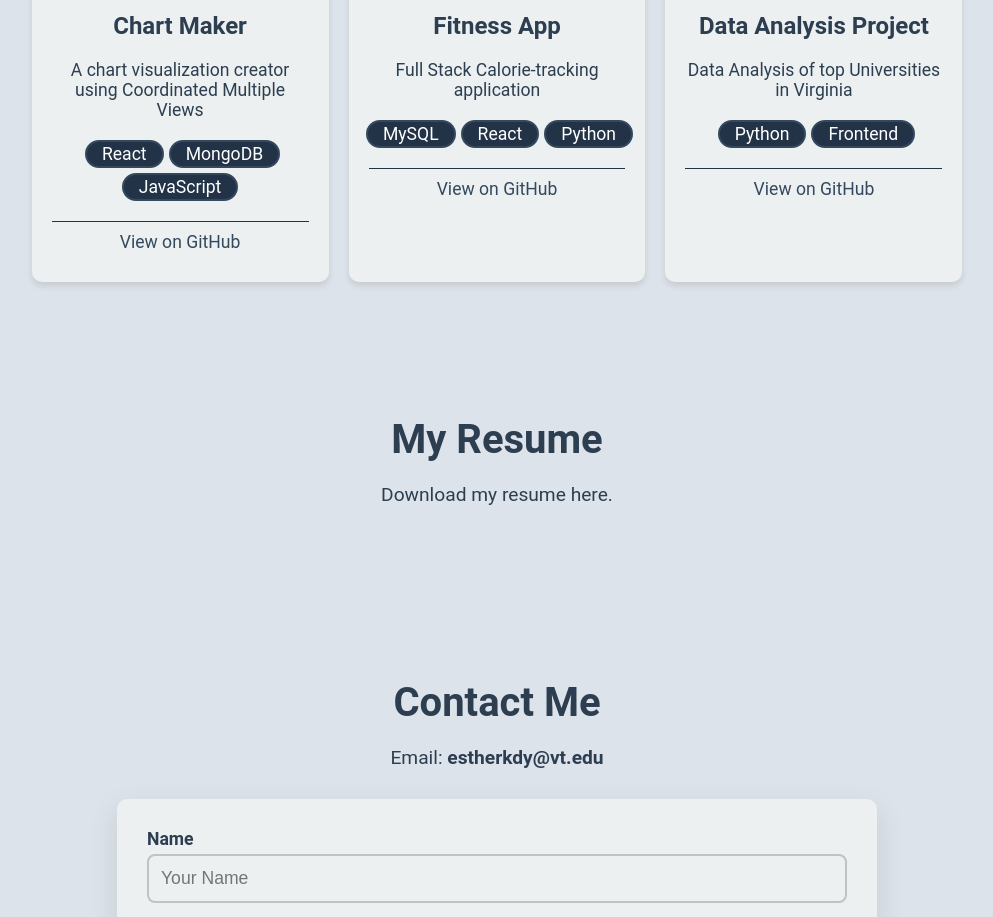
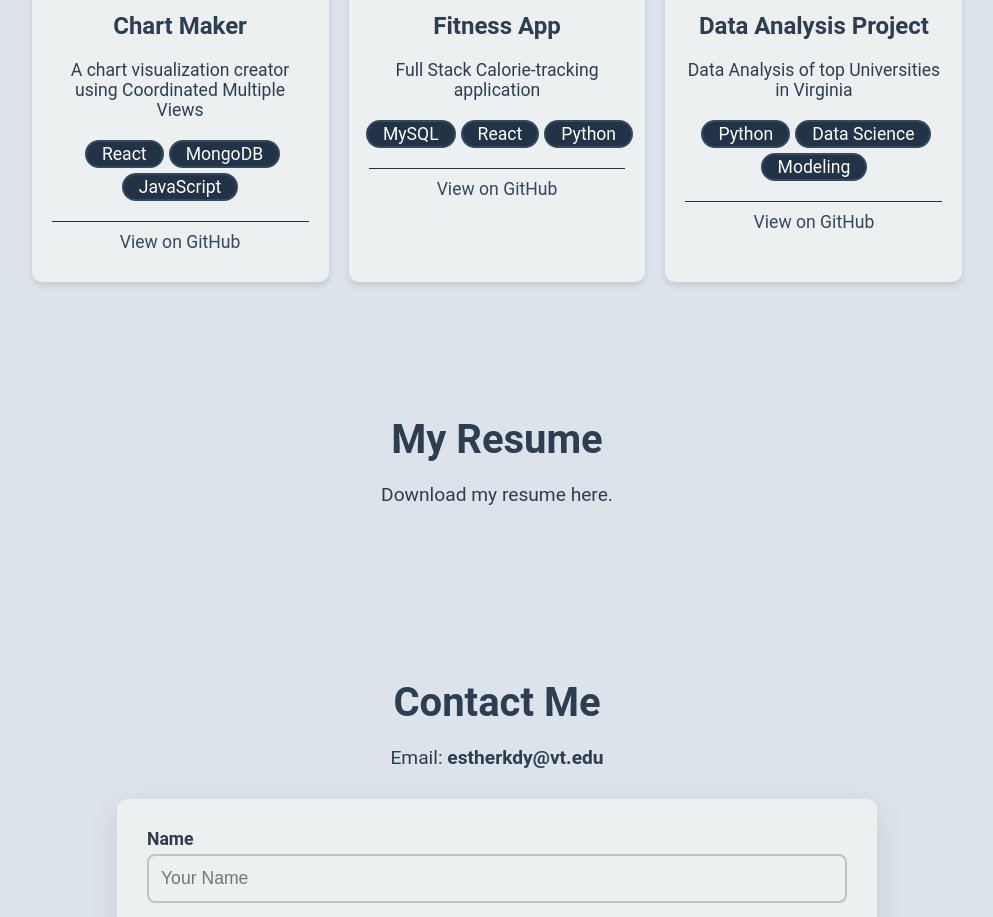
Before and after one commit to estherkdy/portfolio, a React (Create React App) app: page / in a window 1280 px wide. Shown: the part 1700-2617 px from the top of the page, without its empty margins (143-1136 px from the left). Built offline with nearby package versions, Linux system fonts and the light colour scheme.

Commit message:
Update code for deployment

```diff
--- a/src/Projects.js
+++ b/src/Projects.js
@@ -1,5 +1,5 @@
 import React from 'react';
-import './Projects.css'; // Import the new CSS for the projects section
+import './Projects.css';
 
 const Projects = () => {
   const projects = [
@@ -21,7 +21,7 @@ const Projects = () => {
       title: 'Data Analysis Project',
       description: 'Data Analysis of top Universities in Virginia',
       image: 'https://via.placeholder.com/300',
-      tags: ['Python','Frontend'],
+      tags: ['Python','Data Science', 'Modeling'],
       githubLink: 'https://github.com/estherkdy/CS3654-Project',
 
     }
```
